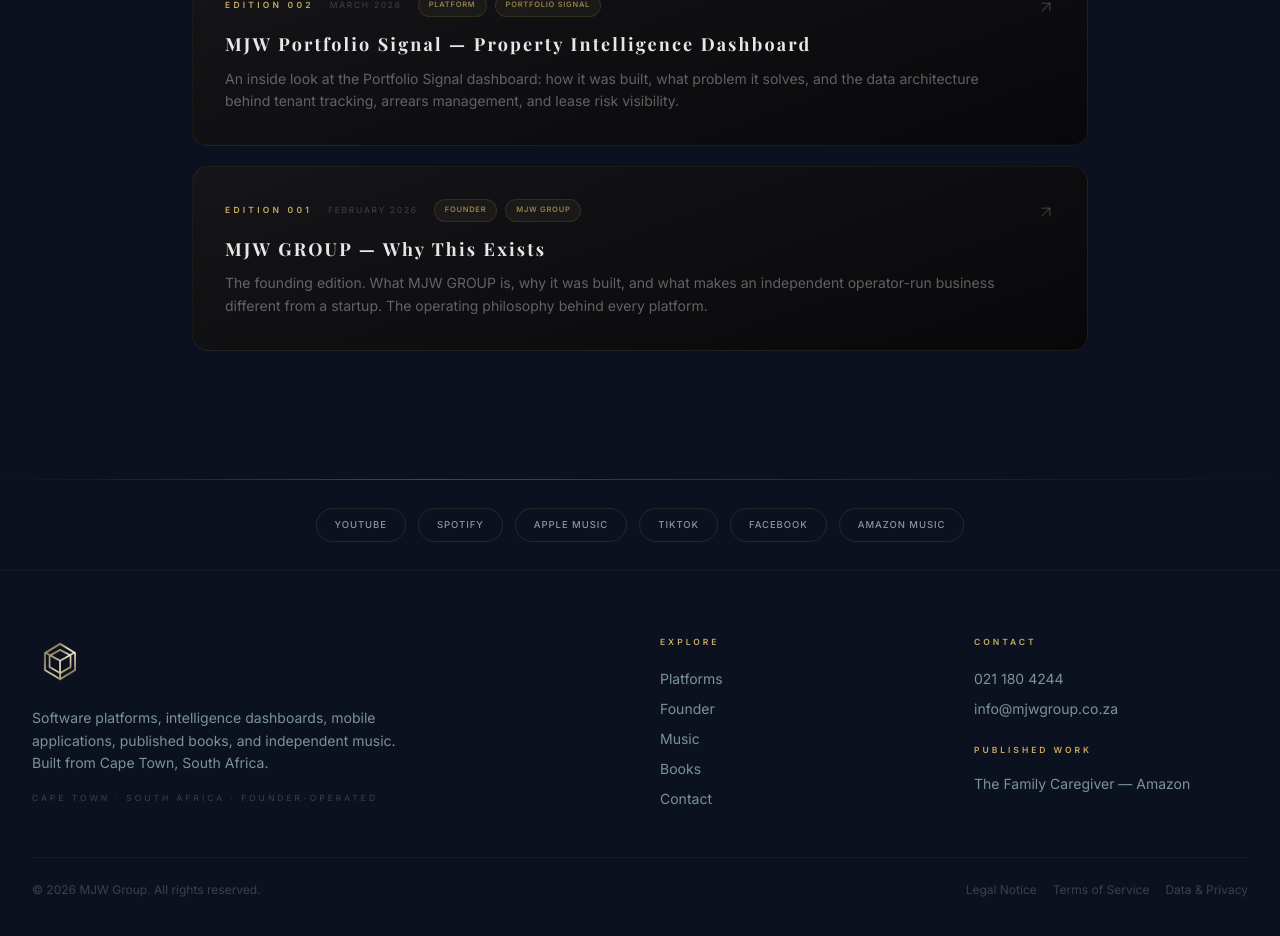
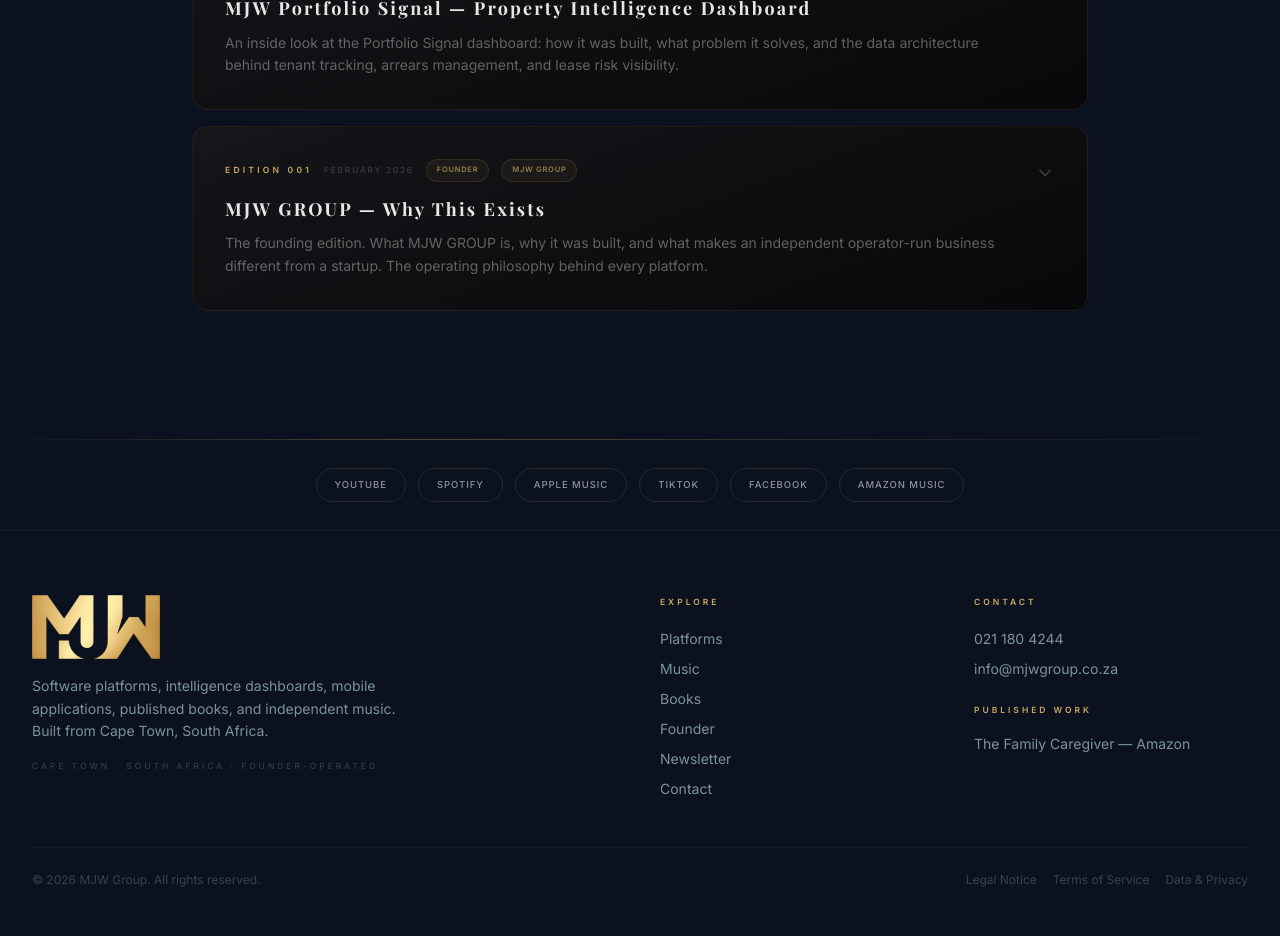
Before and after one commit to mornay22-hash/MJW, a React (Vite) app: page /newsletter in a window 1280 px wide. Shown: the part 1600-2536 px from the top of the page. Built offline with nearby package versions, Linux system fonts and the light colour scheme; the HTML template or start-up script is replaced by a standard one.

Commit message:
Fix: footer nav scrolls to sections, correct footer logo, founder photo centered, newsletter editions expandable

```diff
--- a/src/components/Footer.tsx
+++ b/src/components/Footer.tsx
@@ -1,5 +1,4 @@
-import { Link } from "react-router-dom";
-import mjwLogo from "@/assets/mjw-logo-new.png";
+import { Link, useNavigate } from "react-router-dom";
 
 const SOCIAL = [
   { label: "YouTube", url: "https://www.youtube.com/@thisismjw" },
@@ -10,7 +9,22 @@ const SOCIAL = [
   { label: "Amazon Music", url: "https://music.amazon.com/artists/B0H22KYT6G/mjw-audio" },
 ];
 
-const Footer = () => (
+const Footer = () => {
+  const navigate = useNavigate();
+
+  const goToSection = (sectionId: string) => {
+    const el = document.getElementById(sectionId);
+    if (el) {
+      el.scrollIntoView({ behavior: "smooth" });
+    } else {
+      navigate("/");
+      setTimeout(() => {
+        document.getElementById(sectionId)?.scrollIntoView({ behavior: "smooth" });
+      }, 350);
+    }
+  };
+
+  return (
     <footer className="bg-background">
       <div className="h-px w-full" style={{ background: "linear-gradient(90deg, transparent, rgba(201,169,97,0.35), rgba(201,169,97,0.15), transparent)" }} />
 
@@ -18,13 +32,7 @@ const Footer = () => (
       <div className="py-7 px-4" style={{ borderBottom: "1px solid rgba(201,169,97,0.06)" }}>
         <div className="container mx-auto flex flex-wrap justify-center gap-3">
           {SOCIAL.map((s) => (
-          <a
-            key={s.label}
-            href={s.url}
-            target="_blank"
-            rel="noopener noreferrer"
-            className="social-pill-gold"
-          >
+            <a key={s.label} href={s.url} target="_blank" rel="noopener noreferrer" className="social-pill-gold">
               {s.label}
             </a>
           ))}
@@ -33,9 +41,11 @@ const Footer = () => (
 
       <div className="container mx-auto px-4 lg:px-8 py-16">
         <div className="grid grid-cols-1 md:grid-cols-4 gap-10">
+
+          {/* Brand */}
           <div className="md:col-span-2">
             <div className="flex items-center gap-3 mb-4">
-            <img src={mjwLogo} alt="MJW GROUP" className="h-14 w-auto object-contain" />
+              <img src="/mjw-logo-correct.png" alt="MJW GROUP" className="h-16 w-auto object-contain" />
             </div>
             <p className="text-muted-foreground text-sm leading-relaxed max-w-sm mb-4">
               Software platforms, intelligence dashboards, mobile applications, published books, and independent music.
@@ -44,19 +54,32 @@ const Footer = () => (
             <p className="text-[8.5px] text-white/20 tracking-[0.35em] uppercase">Cape Town · South Africa · Founder-Operated</p>
           </div>
 
+          {/* Explore — all scroll to homepage sections */}
           <div>
             <h4 className="font-sans text-[8.5px] font-semibold tracking-[0.35em] uppercase mb-5" style={{ color: "#C9A961" }}>Explore</h4>
             <div className="flex flex-col gap-2.5">
-            <Link to="/platforms" className="text-sm text-muted-foreground hover:text-foreground transition-colors">Platforms</Link>
-            <Link to="/founder" className="text-sm text-muted-foreground hover:text-foreground transition-colors">Founder</Link>
-            <a href="#music" onClick={(e) => { e.preventDefault(); document.getElementById("music")?.scrollIntoView({ behavior: "smooth" }); }}
-              className="text-sm text-muted-foreground hover:text-foreground transition-colors cursor-pointer">Music</a>
-            <a href="#books" onClick={(e) => { e.preventDefault(); document.getElementById("books")?.scrollIntoView({ behavior: "smooth" }); }}
-              className="text-sm text-muted-foreground hover:text-foreground transition-colors cursor-pointer">Books</a>
+              <button onClick={() => goToSection("ecosystem")}
+                className="text-sm text-left text-muted-foreground hover:text-foreground transition-colors">
+                Platforms
+              </button>
+              <button onClick={() => goToSection("music")}
+                className="text-sm text-left text-muted-foreground hover:text-foreground transition-colors">
+                Music
+              </button>
+              <button onClick={() => goToSection("books")}
+                className="text-sm text-left text-muted-foreground hover:text-foreground transition-colors">
+                Books
+              </button>
+              <button onClick={() => goToSection("founder")}
+                className="text-sm text-left text-muted-foreground hover:text-foreground transition-colors">
+                Founder
+              </button>
+              <Link to="/newsletter" className="text-sm text-muted-foreground hover:text-foreground transition-colors">Newsletter</Link>
               <Link to="/contact" className="text-sm text-muted-foreground hover:text-foreground transition-colors">Contact</Link>
             </div>
           </div>
 
+          {/* Contact */}
           <div>
             <h4 className="font-sans text-[8.5px] font-semibold tracking-[0.35em] uppercase mb-5" style={{ color: "#C9A961" }}>Contact</h4>
             <div className="flex flex-col gap-2.5">
@@ -86,5 +109,6 @@ const Footer = () => (
       </div>
     </footer>
   );
+};
 
 export default Footer;
--- a/src/pages/Index.tsx
+++ b/src/pages/Index.tsx
@@ -336,7 +336,7 @@ const Index = () => {
       }}>
         <div className="max-w-7xl mx-auto">
           {/* Photo + Bio row */}
-          <div className="grid lg:grid-cols-2 gap-16 items-start mb-16">
+          <div className="grid lg:grid-cols-2 gap-16 items-center mb-16">
             <AnimatedSection>
               <div className="rounded-3xl overflow-hidden" style={{ border: "1px solid rgba(201,169,97,0.15)" }}>
                 <img
--- a/src/pages/Newsletter.tsx
+++ b/src/pages/Newsletter.tsx
@@ -1,44 +1,219 @@
+import { useState } from "react";
 import PageLayout from "@/components/PageLayout";
 import AnimatedSection from "@/components/AnimatedSection";
-import { ArrowUpRight } from "lucide-react";
+import { ArrowUpRight, ChevronDown, ChevronUp } from "lucide-react";
 
 const EDITIONS = [
   {
     num: "005",
     date: "June 2026",
     title: "Platform Suite Update — MJW Signal V2 Launch",
+    tags: ["Platform", "MJW Signal"],
     preview: "The second major release of MJW Signal is live. Key additions: structured goal tracking, a redesigned weekly review module, and an integrated contact intelligence layer.",
-    tags: ["Platform", "MJW Signal"],
+    full: `MJW Signal V2 is the most significant update since the platform launched. Here's what changed and why.
+
+**Goal Tracking**
+The original version tracked tasks. V2 introduces goals as a separate, structured layer — goals have timelines, milestones, and a direct link to the weekly review. Every task now exists within the context of what it's working toward.
+
+**Weekly Review Module**
+The weekly review has been redesigned from the ground up. It's no longer a checklist — it's a structured 15-minute operating process. Covers: commitments vs. actuals, energy patterns, next-week priorities, and open loops. The output is a weekly summary stored in your Signal history.
+
+**Contact Intelligence**
+A new contacts module tracks every person you interact with: relationship type, last contact date, open commitments, and notes. Built for founders and operators who manage relationships without a team around them.
+
+**What's next**
+MJW Signal V3 will introduce automated pattern detection across tasks, goals, and reviews. Expected Q3 2026.`,
   },
   {
     num: "004",
     date: "May 2026",
     title: "Music Update — New Tracks Released & Streaming Milestones",
+    tags: ["Music", "MJW Audio"],
     preview: "Six new tracks now live across Spotify, Apple Music, and YouTube. Distribution is fully independent. This edition covers the production process, creative direction, and what's coming next.",
-    tags: ["Music", "MJW Audio"],
+    full: `Six tracks released in May 2026 across all major streaming platforms. All independently distributed through DistroKid.
+
+**The Production Process**
+Every track starts with a feeling, not a brief. The Cape Town environment — the light, the pace, the contrast between mountains and ocean — shapes the sound more than any reference playlist. Production happens at home, late at night, usually after the rest of the work is done for the day.
+
+**The Creative Direction**
+MJW Audio sits in the atmospheric electronic space. No vocals on most tracks. Designed for focus states, movement, and late-night work sessions. The intent is to make music that disappears into the background in the best possible way — present but not demanding.
+
+**Distribution**
+Fully independent. No label. No manager. Revenue comes directly from streaming royalties and playlist placements. Small but clean.
+
+**Streaming Links**
+Available on Spotify, Apple Music, Amazon Music, YouTube (@thisismjw), TikTok (@mjw.audio3), and Facebook.
+
+**What's next**
+An EP is planned for Q3 2026. Six to eight tracks, cohesive theme, released together.`,
   },
   {
     num: "003",
     date: "April 2026",
     title: "The Family Caregiver — One Month Post-Launch",
+    tags: ["Books", "Published Work"],
     preview: "One month since the book launched on Amazon. This edition covers reader feedback, the story behind writing it, and how the same system-thinking applies to the rest of the MJW ecosystem.",
-    tags: ["Books", "Published Work"],
+    full: `The Family Caregiver launched on Amazon in March 2026. One month in, here's what the data and feedback look like.
+
+**Why the book exists**
+I managed complex family health administration for several years. No existing resource gave me what I needed: a structured, practical operating system for families in crisis. Every guide I found was either emotional support material or clinical information. Nothing showed you how to actually run the logistics.
+
+So I built the system myself. And then I wrote it down.
+
+**What the book covers**
+The book is structured around six operational areas: medical records management, care team coordination, financial administration, communication systems, legal and documentation, and personal sustainability for the caregiver. Each chapter ends with a practical framework and templates.
+
+**Reader feedback**
+The most common response: "I wish I had this three years ago." The second most common: "I'm sharing this with my siblings."
+
+**The system connection**
+The same thinking that built Vaulta (family health coordination) went into the book. The book is the manual. The app is the tool. They're designed to work together.
+
+**Available on Amazon**
+[The Family Caregiver on Amazon](https://a.co/d/0ftxdKNU)`,
   },
   {
     num: "002",
     date: "March 2026",
     title: "MJW Portfolio Signal — Property Intelligence Dashboard",
+    tags: ["Platform", "Portfolio Signal"],
     preview: "An inside look at the Portfolio Signal dashboard: how it was built, what problem it solves, and the data architecture behind tenant tracking, arrears management, and lease risk visibility.",
-    tags: ["Platform", "Portfolio Signal"],
+    full: `MJW Portfolio Signal is a private property intelligence dashboard. This edition explains how it was built and why.
+
+**The problem it solves**
+Commercial property management generates an enormous amount of data: leases, tenants, maintenance schedules, arrears, inspections, compliance documents, insurance, valuations. None of the available tools consolidated this into a single, usable operational view. Most operators use a combination of spreadsheets, email folders, and accounting software. It works — until it doesn't.
+
+**The architecture**
+Portfolio Signal is built around four core data layers:
+1. Asset Registry — every property, its details, valuation, and linked documents
+2. Tenant Management — lease terms, payment history, contact records, arrears status
+3. Operational Calendar — maintenance schedules, inspection dates, compliance deadlines
+4. Risk Dashboard — lease expiry proximity, arrears flags, compliance gaps
+
+**The design principle**
+Every view in Portfolio Signal answers one of three questions: What's happening now? What's overdue? What's coming? Anything that doesn't answer one of those questions doesn't belong in the dashboard.
+
+**Access**
+Portfolio Signal is a private operational tool. Access available on request for property operators and portfolio managers.`,
   },
   {
     num: "001",
     date: "February 2026",
     title: "MJW GROUP — Why This Exists",
+    tags: ["Founder", "MJW GROUP"],
     preview: "The founding edition. What MJW GROUP is, why it was built, and what makes an independent operator-run business different from a startup. The operating philosophy behind every platform.",
-    tags: ["Founder", "MJW GROUP"],
+    full: `MJW GROUP is not a startup. It was never intended to be one.
+
+**What it is**
+MJW GROUP is a privately operated business built around one question: what tools do I need that don't exist yet? The answer, so far, has been: a lot of them.
+
+The business operates across four lanes: software platforms and intelligence dashboards, mobile applications, published books, and independent music. Each lane is operationally independent but philosophically connected. The same thinking that builds a property dashboard builds a book. Clear structure. Real problem. Practical output.
+
+**Why it was built**
+After years of working inside commercial property management, family healthcare administration, and personal financial operations, the pattern was the same every time: the available tools were either too generic to be useful or too complex to be practical. So the tools got built from scratch.
+
+**What makes it different**
+No venture capital. No co-founders. No growth-at-all-costs pressure. Every decision is made by one person with full context. Every platform exists because the problem was real — not because a market analysis said there was an opportunity.
+
+**The operating philosophy**
+Three principles drive every build:
+1. Identify real friction — the problem has to exist in the real world, not in a pitch deck
+2. Design structured solutions — the output has to be usable daily, not just impressive in a demo
+3. Independent by design — every decision serves the user, not the cap table
+
+**What's coming**
+More platforms. More music. A second book. And a newsletter to document all of it.
+
+Welcome to Edition 001.`,
   },
 ];
+
+const NewsletterEdition = ({ ed }: { ed: typeof EDITIONS[0] }) => {
+  const [open, setOpen] = useState(false);
+
+  return (
+    <div className="gold-card rounded-2xl overflow-hidden transition-all duration-300">
+      <button
+        className="w-full text-left p-8 group"
+        onClick={() => setOpen(!open)}
+      >
+        <div className="flex items-start justify-between gap-6">
+          <div className="flex-1">
+            <div className="flex flex-wrap items-center gap-3 mb-4">
+              <span className="text-[8.5px] text-[#C9A961] tracking-[0.38em] uppercase font-semibold">
+                Edition {ed.num}
+              </span>
+              <span className="text-[8.5px] text-white/20 tracking-[0.2em] uppercase">{ed.date}</span>
+              {ed.tags.map((tag) => (
+                <span key={tag} className="text-[7.5px] px-2.5 py-1 rounded-full tracking-widest uppercase font-semibold"
+                  style={{ background: "rgba(201,169,97,0.06)", border: "1px solid rgba(201,169,97,0.12)", color: "rgba(201,169,97,0.7)" }}>
+                  {tag}
+                </span>
+              ))}
+            </div>
+            <h3 className="font-serif font-bold text-lg mb-3 text-white/90 leading-tight">{ed.title}</h3>
+            <p className="text-white/35 text-sm leading-relaxed">{ed.preview}</p>
+          </div>
+          <div className="flex-shrink-0 mt-1 text-white/20 group-hover:text-[#C9A961] transition-colors">
+            {open ? <ChevronUp size={20} /> : <ChevronDown size={20} />}
+          </div>
+        </div>
+      </button>
+
+      {open && (
+        <div className="px-8 pb-8" style={{ borderTop: "1px solid rgba(201,169,97,0.08)" }}>
+          <div className="pt-6">
+            {ed.full.split("\n\n").map((para, i) => {
+              if (para.startsWith("**") && para.endsWith("**")) {
+                return (
+                  <h4 key={i} className="font-serif font-bold text-base mb-2 mt-5"
+                    style={{ color: "#C9A961" }}>
+                    {para.replace(/\*\*/g, "")}
+                  </h4>
+                );
+              }
+              if (para.startsWith("**")) {
+                const parts = para.split(/\*\*(.*?)\*\*/g);
+                return (
+                  <p key={i} className="text-white/50 text-sm leading-relaxed mb-3">
+                    {parts.map((part, j) => j % 2 === 1
+                      ? <strong key={j} className="text-white/80 font-semibold">{part}</strong>
+                      : part
+                    )}
+                  </p>
+                );
+              }
+              if (para.startsWith("[") && para.includes("](")) {
+                const match = para.match(/\[(.+?)\]\((.+?)\)/);
+                if (match) {
+                  return (
+                    <a key={i} href={match[2]} target="_blank" rel="noopener noreferrer"
+                      className="inline-flex items-center gap-1.5 text-[#C9A961] text-sm font-semibold mt-2 hover:underline">
+                      {match[1]} <ArrowUpRight size={13} />
+                    </a>
+                  );
+                }
+              }
+              if (para.match(/^\d+\./m) || para.startsWith("-")) {
+                const lines = para.split("\n");
+                return (
+                  <ul key={i} className="space-y-1.5 mb-3 pl-4">
+                    {lines.map((line, j) => (
+                      <li key={j} className="text-white/45 text-sm leading-relaxed list-disc">{line.replace(/^\d+\.\s*/, "").replace(/^-\s*/, "")}</li>
+                    ))}
+                  </ul>
+                );
+              }
+              return (
+                <p key={i} className="text-white/45 text-sm leading-relaxed mb-3">{para}</p>
+              );
+            })}
+          </div>
+        </div>
+      )}
+    </div>
+  );
+};
 
 const Newsletter = () => {
   return (
@@ -97,42 +272,20 @@ const Newsletter = () => {
       </section>
 
       {/* Divider */}
-      <div className="max-w-7xl mx-auto px-6 mb-16">
+      <div className="max-w-7xl mx-auto px-6 mb-10">
         <div className="flex items-center gap-6">
           <div className="flex-1 h-px" style={{ background: "rgba(201,169,97,0.08)" }} />
-          <span className="text-[8.5px] text-white/20 tracking-[0.38em] uppercase font-semibold">Past Editions</span>
+          <span className="text-[8.5px] text-white/20 tracking-[0.38em] uppercase font-semibold">Past Editions — Click to Read</span>
           <div className="flex-1 h-px" style={{ background: "rgba(201,169,97,0.08)" }} />
         </div>
       </div>
 
-      {/* Past editions list */}
+      {/* Past editions — expandable */}
       <section className="px-6 pb-32">
-        <div className="max-w-4xl mx-auto space-y-5">
+        <div className="max-w-4xl mx-auto space-y-4">
           {EDITIONS.map((ed, i) => (
-            <AnimatedSection key={ed.num} delay={i * 0.08}>
-              <div className="gold-card p-8 rounded-2xl group cursor-default">
-                <div className="flex items-start justify-between gap-6">
-                  <div className="flex-1">
-                    <div className="flex items-center gap-4 mb-4">
-                      <span className="text-[8.5px] text-[#C9A961] tracking-[0.38em] uppercase font-semibold">
-                        Edition {ed.num}
-                      </span>
-                      <span className="text-[8.5px] text-white/20 tracking-[0.2em] uppercase">{ed.date}</span>
-                      <div className="flex gap-2">
-                        {ed.tags.map((tag) => (
-                          <span key={tag} className="text-[7.5px] px-2.5 py-1 rounded-full tracking-widest uppercase font-semibold"
-                            style={{ background: "rgba(201,169,97,0.06)", border: "1px solid rgba(201,169,97,0.12)", color: "rgba(201,169,97,0.7)" }}>
-                            {tag}
-                          </span>
-                        ))}
-                      </div>
-                    </div>
-                    <h3 className="font-serif font-bold text-lg mb-3 text-white/90 leading-tight">{ed.title}</h3>
-                    <p className="text-white/35 text-sm leading-relaxed">{ed.preview}</p>
-                  </div>
-                  <ArrowUpRight size={18} className="text-white/15 group-hover:text-[#C9A961] transition-colors flex-shrink-0 mt-1" />
-                </div>
-              </div>
+            <AnimatedSection key={ed.num} delay={i * 0.07}>
+              <NewsletterEdition ed={ed} />
             </AnimatedSection>
           ))}
         </div>
```
Lines whose indentation alone changed are shown as unchanged.
